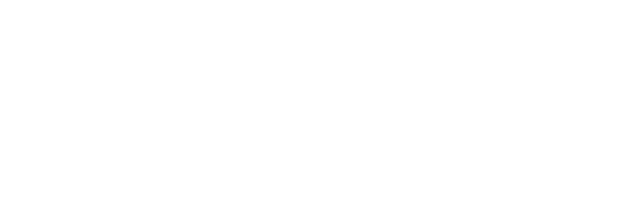
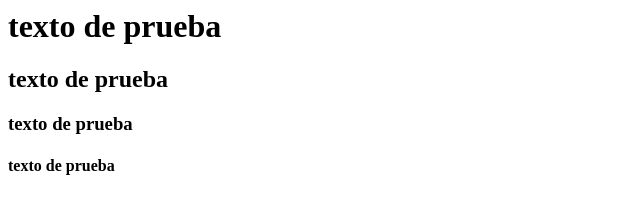
Before and after one commit to anvamo/capitulo3, a plain HTML site: page Index.html in a window 1280 px wide. Shown: the whole page, without its empty margins (0-640 px from the left). Drawn offline with Linux system fonts and the light colour scheme.

Commit message:
Update Index.html

```diff
--- a/Index.html
+++ b/Index.html
@@ -3,5 +3,9 @@
 		<title> P&aacute;gina de ANTONIO V. </title>
 	</head>
 	<body>
+		<h1> texto de prueba</h1>
+		<h2>texto de prueba</h2>
+		<h3>texto de prueba</h3>
+		<h4> texto de prueba</h4>
 	</body>
 </html>
```
